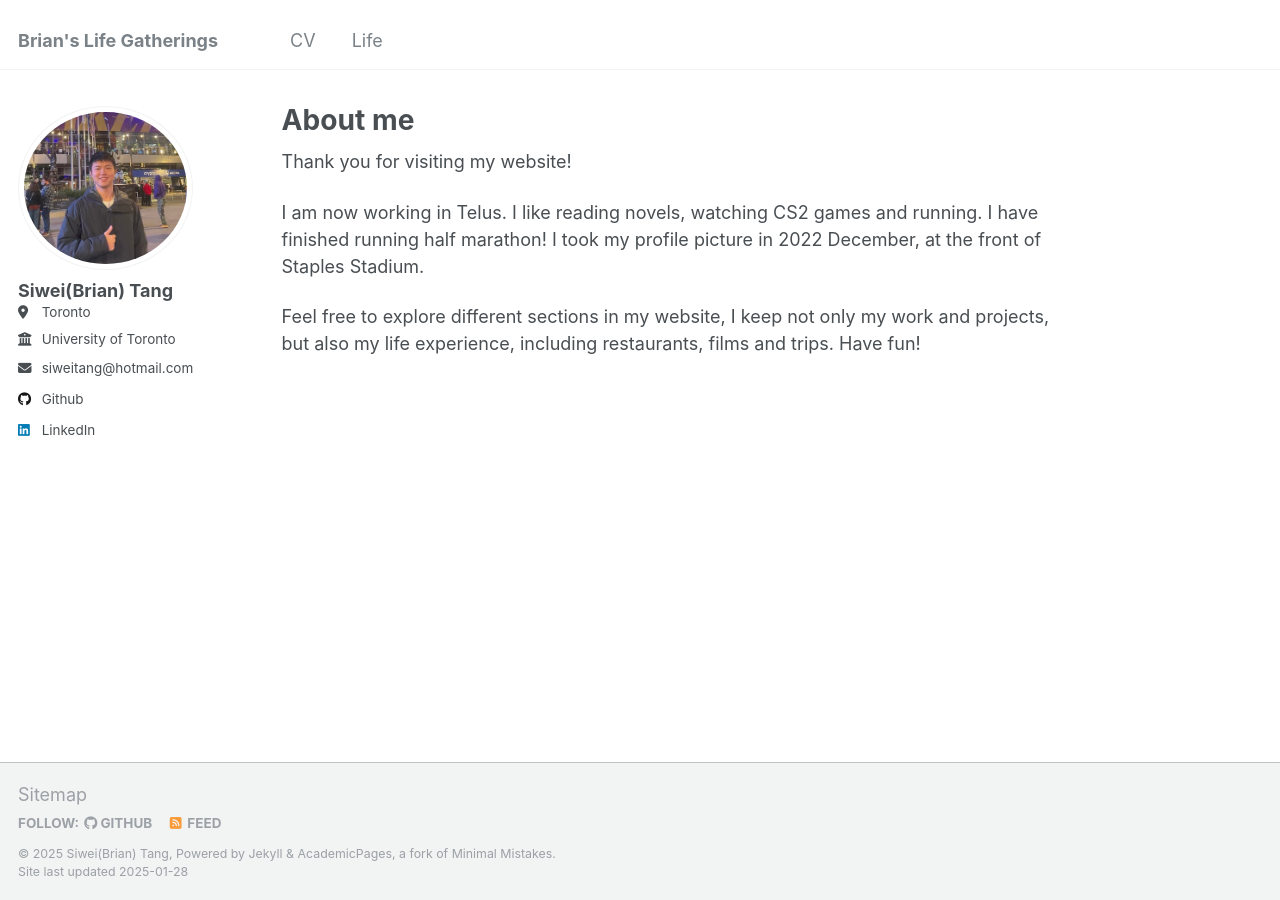
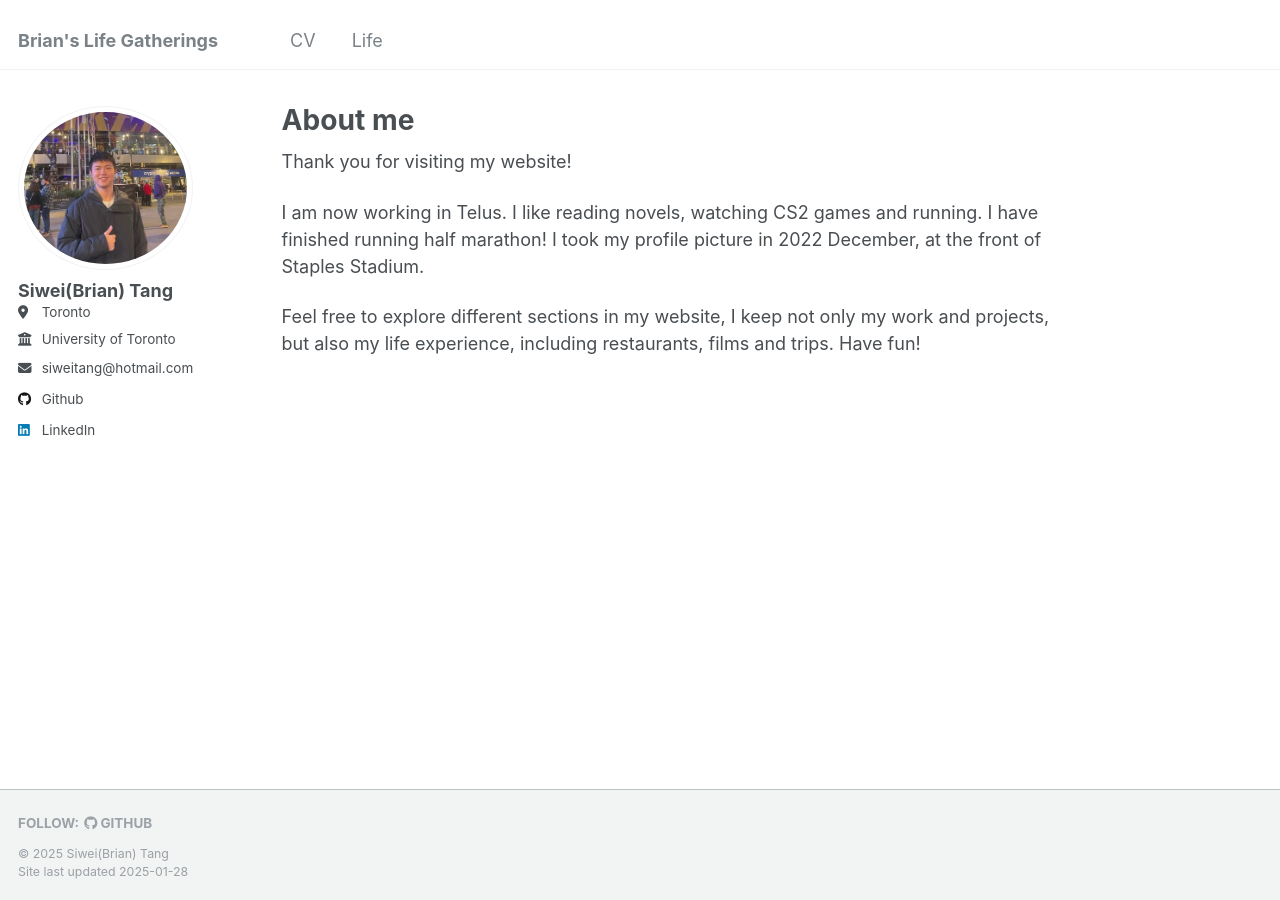
Before and after one commit to tangsiwei0831/tangsiwei0831.github.io, a Jekyll site: the page built from _pages/about.md, in a window 1280 px wide. Built offline with Jekyll 4.4.1, drawn with Linux system fonts in a browser that asks for light colours.

Commit message:
remove feed and change footer

```diff
--- a/_config.yml
+++ b/_config.yml
@@ -117,7 +117,7 @@ staticman:
       options:
         format           : "iso8601" # "iso8601" (default), "timestamp-seconds", "timestamp-milliseconds"
 atom_feed:
-  hide                   : false     # change to true to hide the RSS feed in the footer
+  hide                   : true     # change to true to hide the RSS feed in the footer
   path                   : # blank (default) uses feed.xml
 
 
--- a/_includes/footer.html
+++ b/_includes/footer.html
@@ -20,6 +20,7 @@
 {% endif %}
 
 <div class="page__footer-copyright">
-  &copy; {{ site.time | date: '%Y' }} {{ site.name | default: site.title }}, {{ site.data.ui-text[site.locale].powered_by | default: "Powered by" }} <a href="http://jekyllrb.com" rel="nofollow">Jekyll</a> &amp; <a href="https://github.com/academicpages/academicpages.github.io">AcademicPages</a>, a fork of <a href="https://mademistakes.com/work/minimal-mistakes-jekyll-theme/" rel="nofollow">Minimal Mistakes</a>.<br />
+  <!-- &copy; {{ site.time | date: '%Y' }} {{ site.name | default: site.title }}, {{ site.data.ui-text[site.locale].powered_by | default: "Powered by" }} <a href="http://jekyllrb.com" rel="nofollow">Jekyll</a> &amp; <a href="https://github.com/academicpages/academicpages.github.io">AcademicPages</a>, a fork of <a href="https://mademistakes.com/work/minimal-mistakes-jekyll-theme/" rel="nofollow">Minimal Mistakes</a>.<br /> -->
+  &copy; {{ site.time | date: '%Y' }} {{ site.name | default: site.title }}<br />
   Site last updated {{ "now" | date: '%Y-%m-%d' %}}
 </div>
--- a/_includes/footer/custom.html
+++ b/_includes/footer/custom.html
@@ -1,3 +1,3 @@
 <!-- start custom footer snippets -->
-<a href="/sitemap/">Sitemap</a>
+<!-- <a href="/sitemap/">Sitemap</a> -->
 <!-- end custom footer snippets -->
```
